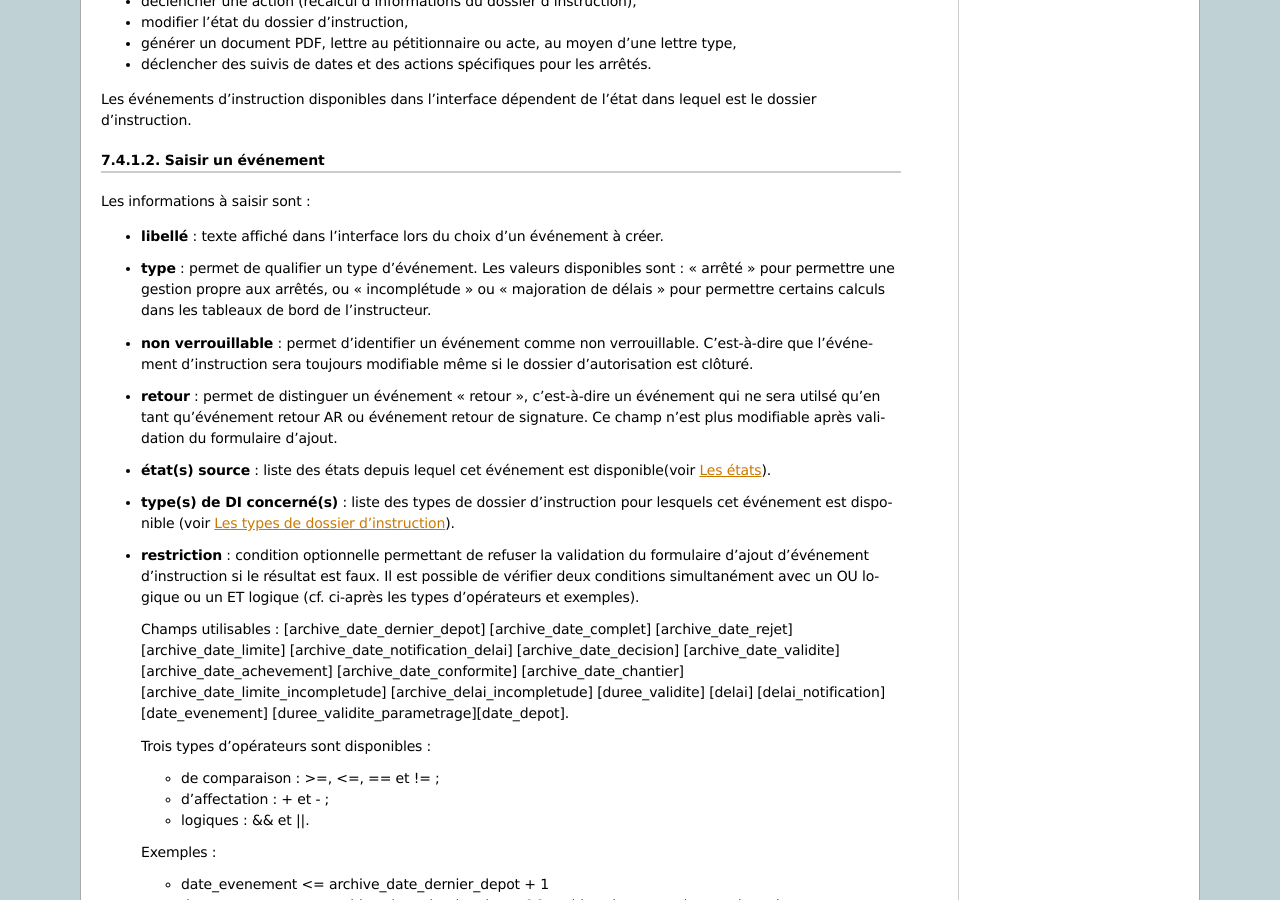
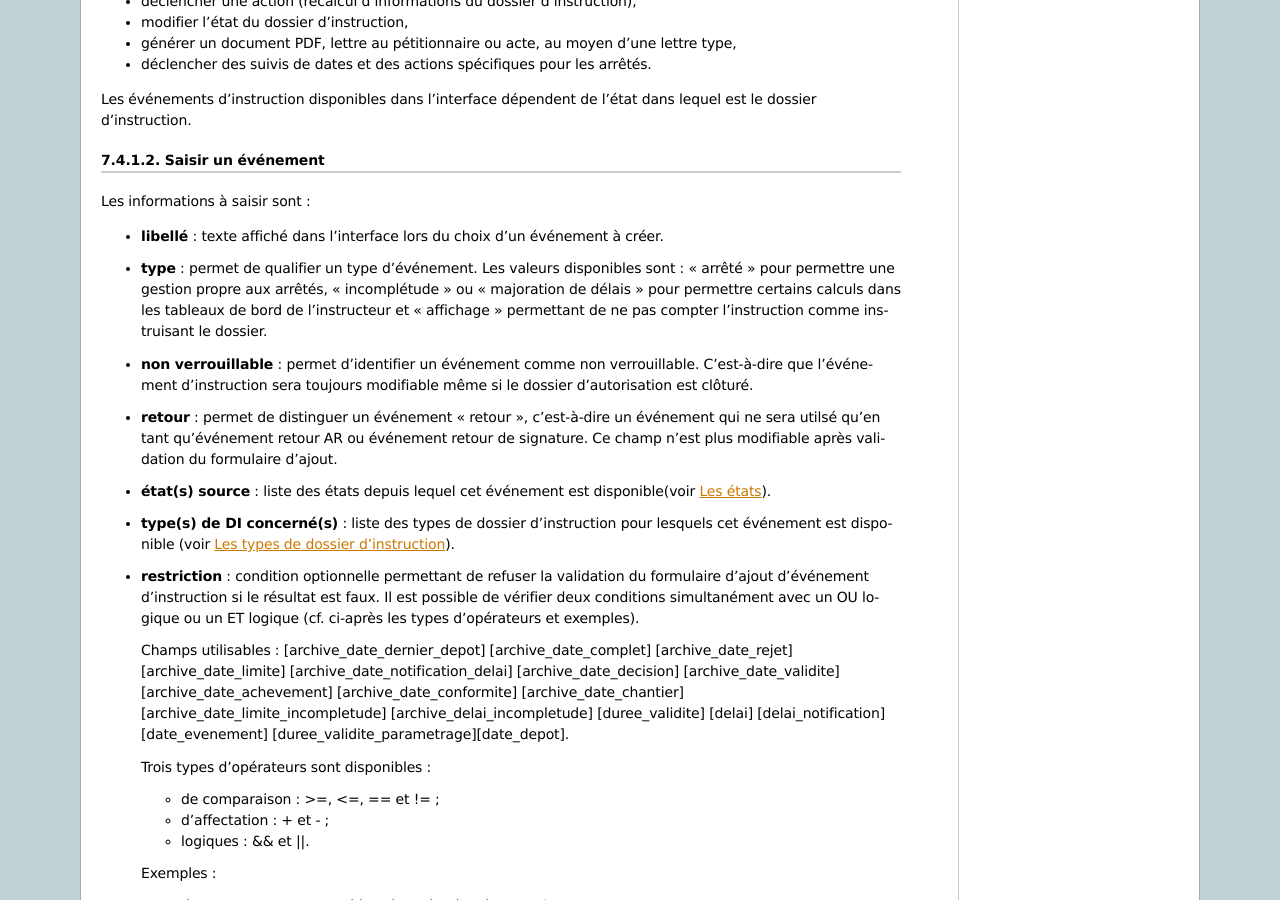
Before and after one commit to mpavaux/openads-documentation, a Sphinx documentation site: the page built from source/manuel_utilisateur/parametrage_dossier.rst, in a window 1280 px wide and 900 px high, scrolled down 5392 px. Built offline with Sphinx 7.4.7, drawn with Linux system fonts in a browser that asks for light colours.

Commit message:
* Explication du type "affichage" pour les événements

```diff
--- a/source/manuel_utilisateur/parametrage_dossier.rst
+++ b/source/manuel_utilisateur/parametrage_dossier.rst
@@ -362,9 +362,7 @@
 * **libellé** : texte affiché dans l'interface lors du choix d'un événement à
   créer.
 * **type** : permet de qualifier un type d'événement. Les valeurs disponibles
-  sont : "arrêté" pour permettre une gestion propre aux arrêtés, ou
-  "incomplétude" ou "majoration de délais" pour permettre certains calculs dans
-  les tableaux de bord de l'instructeur.
+  sont : "arrêté" pour permettre une gestion propre aux arrêtés, "incomplétude" ou "majoration de délais" pour permettre certains calculs dans les tableaux de bord de l'instructeur et "affichage" permettant de ne pas compter l'instruction comme instruisant le dossier.
 * **non verrouillable** : permet d'identifier un événement comme non
   verrouillable. C'est-à-dire que l'événement d'instruction sera toujours
   modifiable même si le dossier d'autorisation est clôturé.
```
